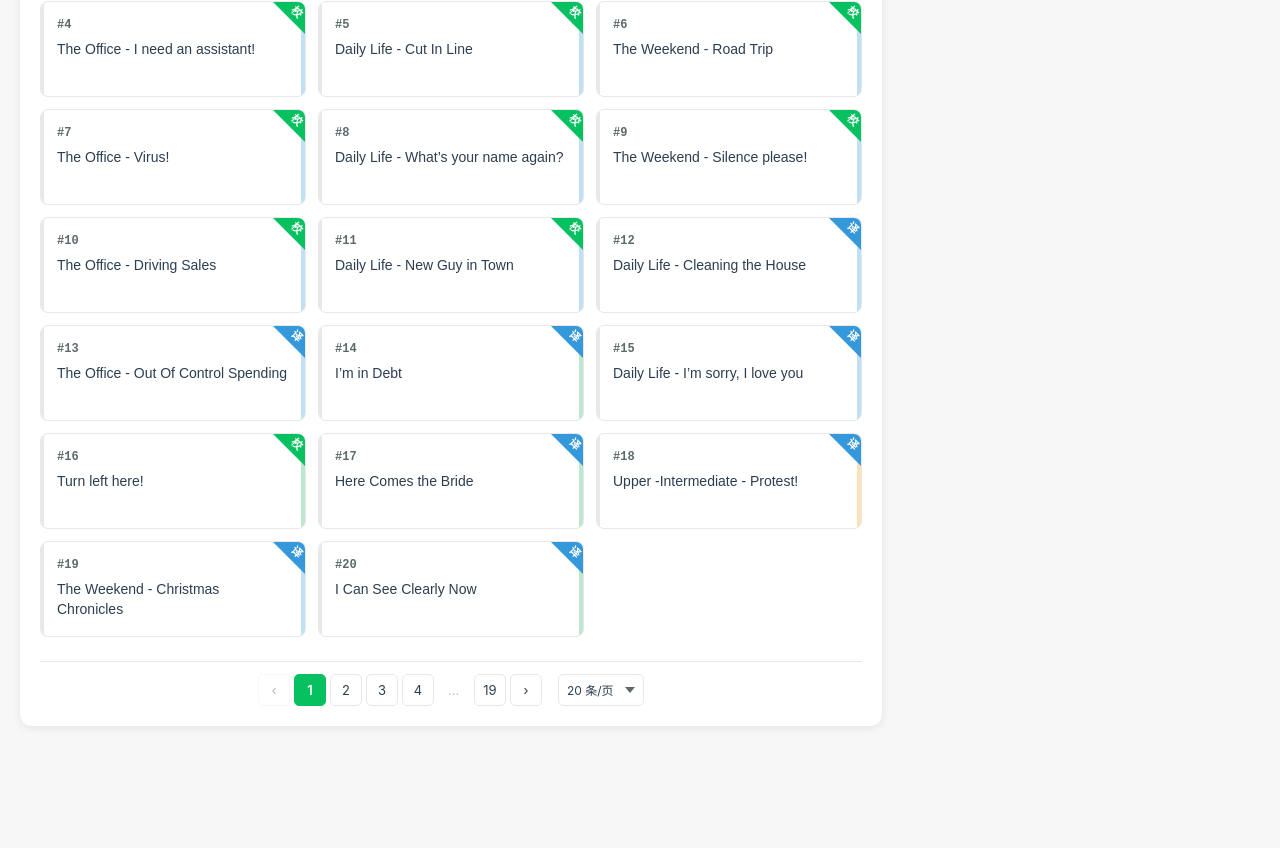
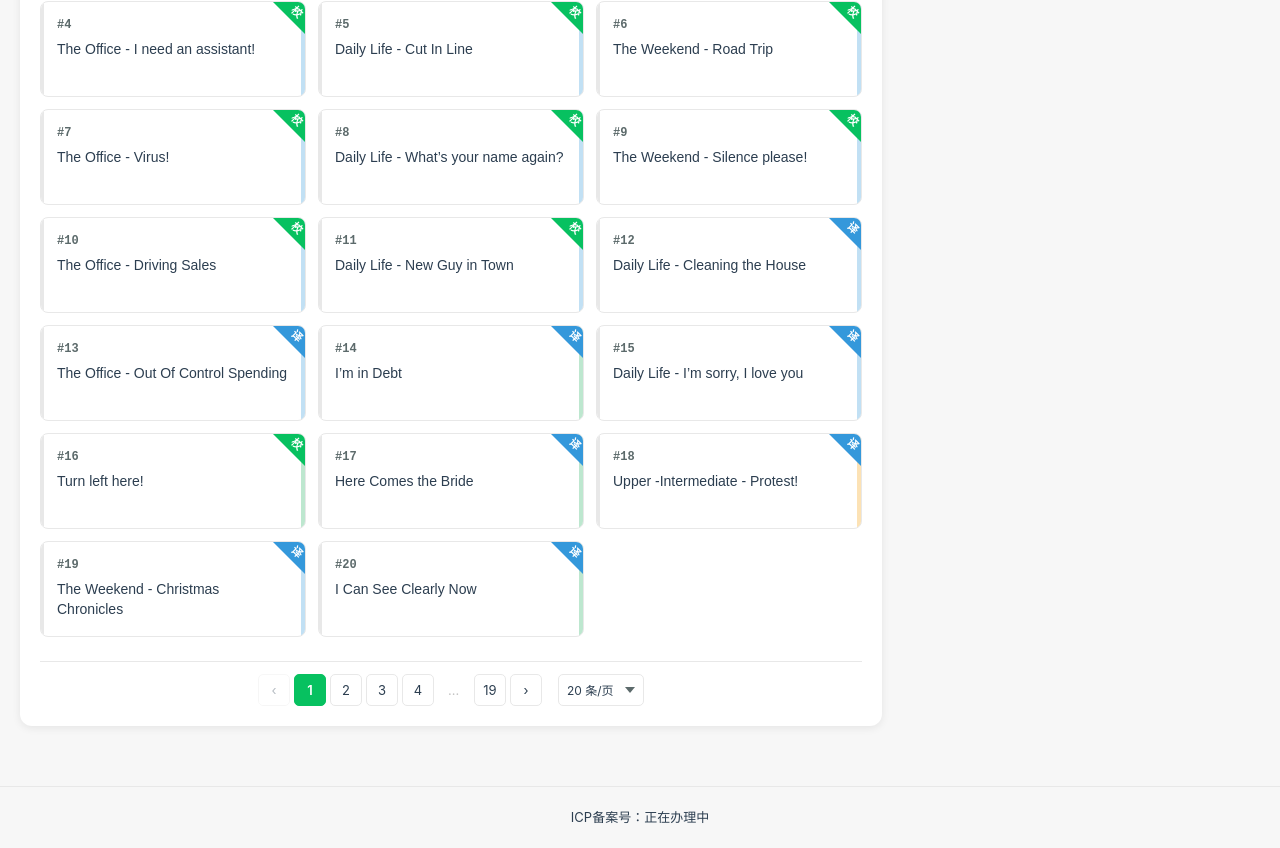
Before and after one commit to SoBrilliantGUN/EnglishRecorder, a React (Vite) app in the folder app/: page / in a window 1280 px wide. Shown: the part 846-1694 px from the top of the page. Before the commit the page ends 1612 px from the top, so only its background shows below. Built offline with nearby package versions, Linux system fonts and the light colour scheme.

Commit message:
feat: 固定header，新增footer

```diff
--- a/app/src/App.module.scss
+++ b/app/src/App.module.scss
@@ -1,4 +1,7 @@
 .header {
+  position: sticky;
+  top: 0;
+  z-index: 100;
   background: var(--color-bg-card);
   border-bottom: 1px solid var(--color-border);
   padding: 14px 24px;
@@ -68,6 +71,24 @@
   align-self: flex-start;
 }
 
+.footer {
+  text-align: center;
+  padding: 20px;
+  margin-top: 20px;
+  border-top: 1px solid var(--color-border);
+  font-size: var(--font-size-sm);
+  color: var(--color-text-tertiary);
+
+  a {
+    color: var(--color-text-tertiary);
+    text-decoration: none;
+
+    &:hover {
+      text-decoration: underline;
+    }
+  }
+}
+
 // 移动端
 @media (max-width: 768px) {
   .header {
--- a/app/src/App.tsx
+++ b/app/src/App.tsx
@@ -91,6 +91,7 @@ export default function App() {
           </div>
         </Suspense>
       ) : (
+        <>
           <div className={styles.layout}>
             {/* 左侧主区域 */}
             <div className={styles.main}>
@@ -109,6 +110,13 @@ export default function App() {
               {showReview && <ReviewReminder onRefresh={refresh} tick={tick} />}
             </div>
           </div>
+
+          <footer className={styles.footer}>
+            <p>
+              <a href="https://beian.miit.gov.cn" target="_blank" rel="noopener">ICP备案号：正在办理中</a>
+            </p>
+          </footer>
+        </>
       )}
 
       {showInfo && (
```
Lines whose indentation alone changed are shown as unchanged.
